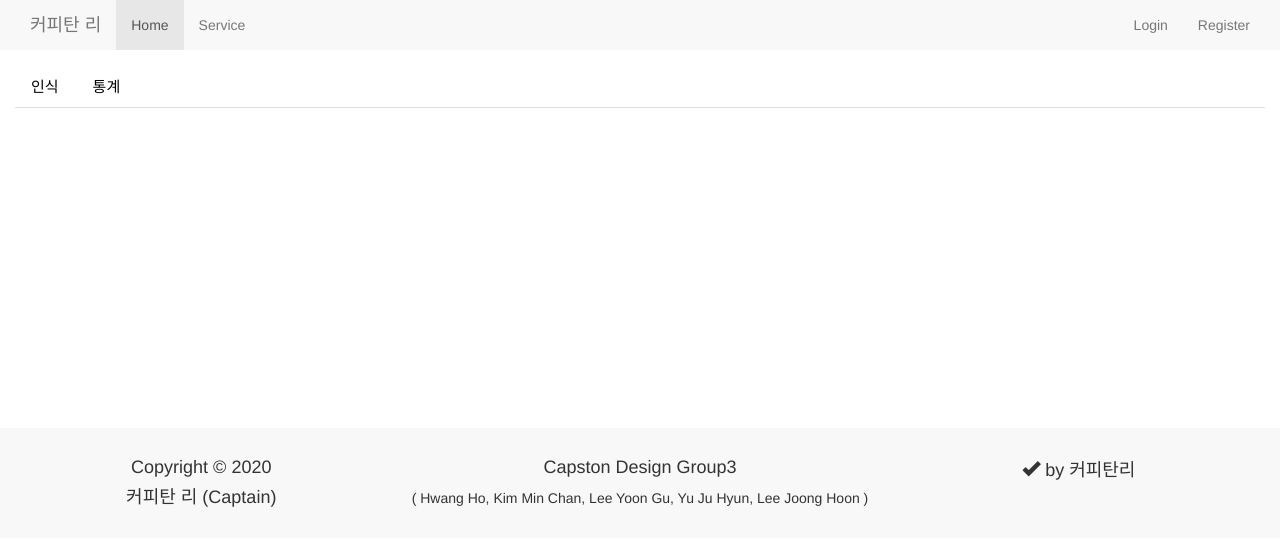
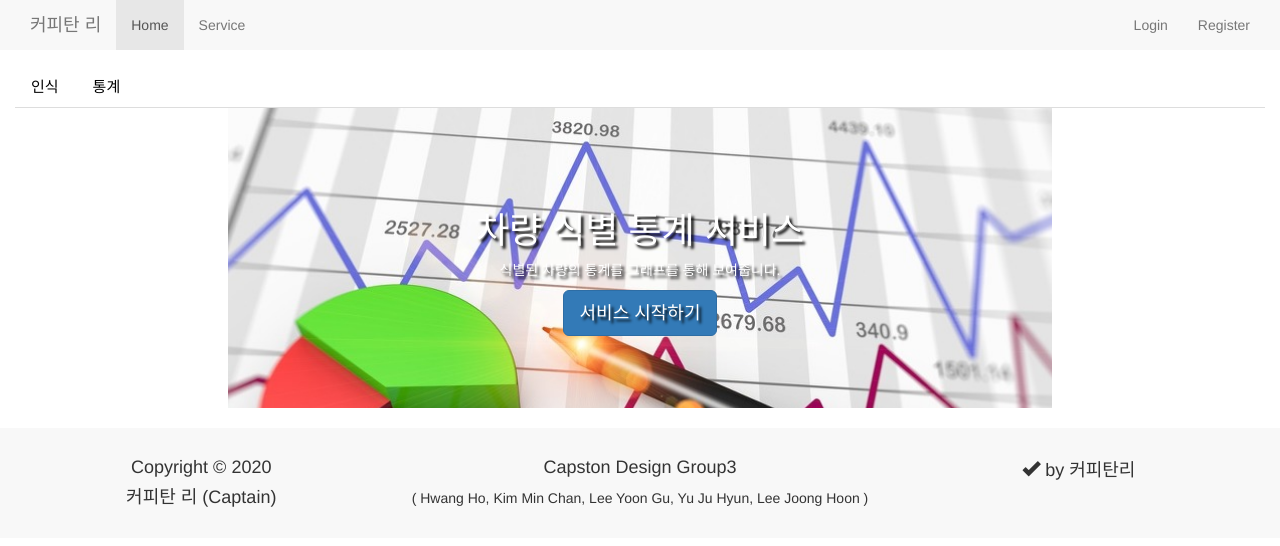
Before and after one commit to ahwere/CarRecognition, a Django app: page / in a window 1280 px wide, after a click on "통계". Shown: the top 546 px of the page. Run offline with Django 3.2, Linux system fonts and the light colour scheme; some libraries are stand-ins or nearby versions.

Commit message:
탭 에러 수정
메인페이지 통계탭 안넘어가던거 수정

```diff
--- a/home/templates/index.html
+++ b/home/templates/index.html
@@ -86,7 +86,7 @@
 			</div>
     </div>
 
-    <div class="tab-pane fade " id="Statistic" style="width: 100%;">
+    <div class="tab-pane fade in" id="Statistic" style="width: 100%;">
      <div class="row main">
                 <div class="col-sm-8 col-sm-offset-2">
                     <div class="jumbotron_chart">
```
